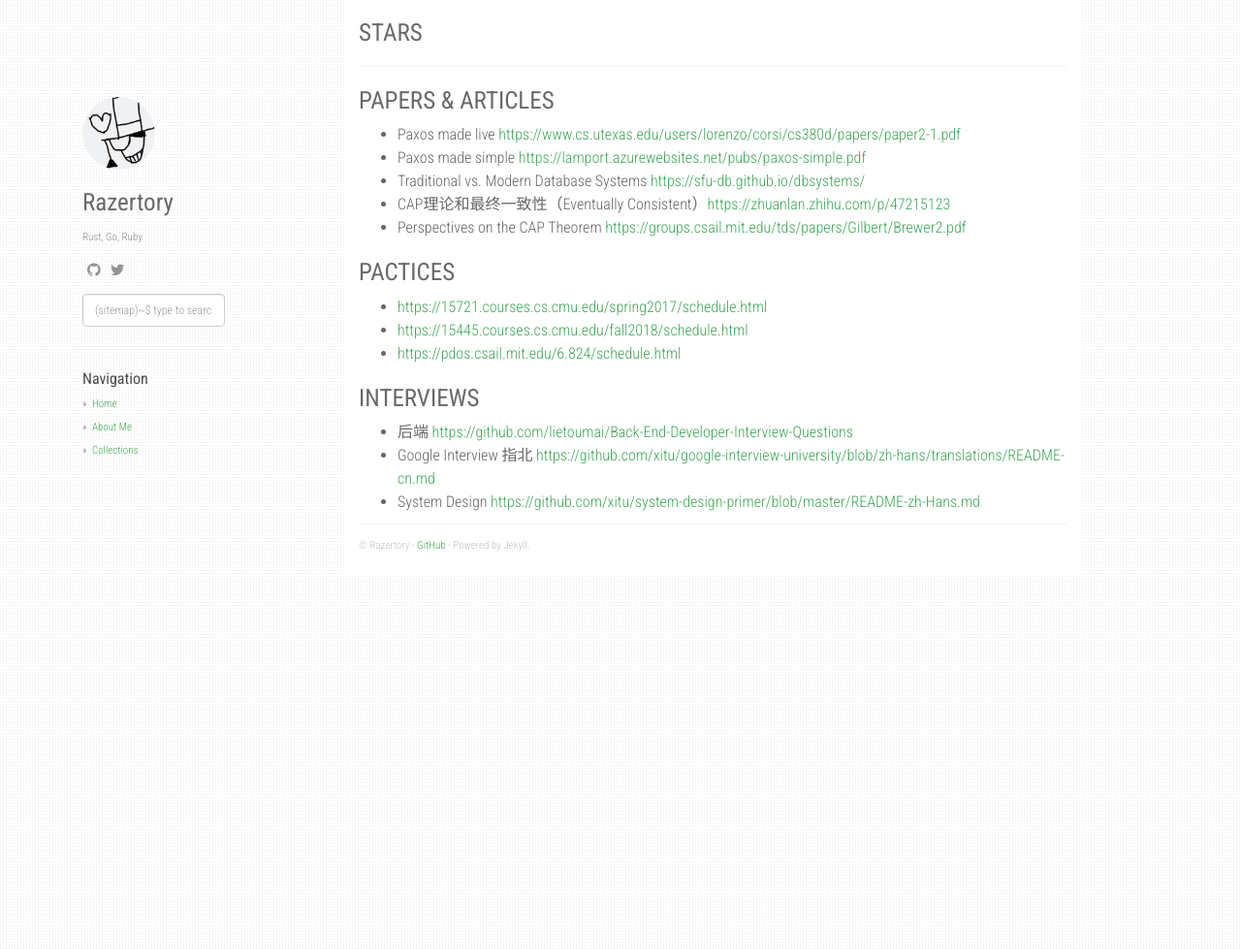
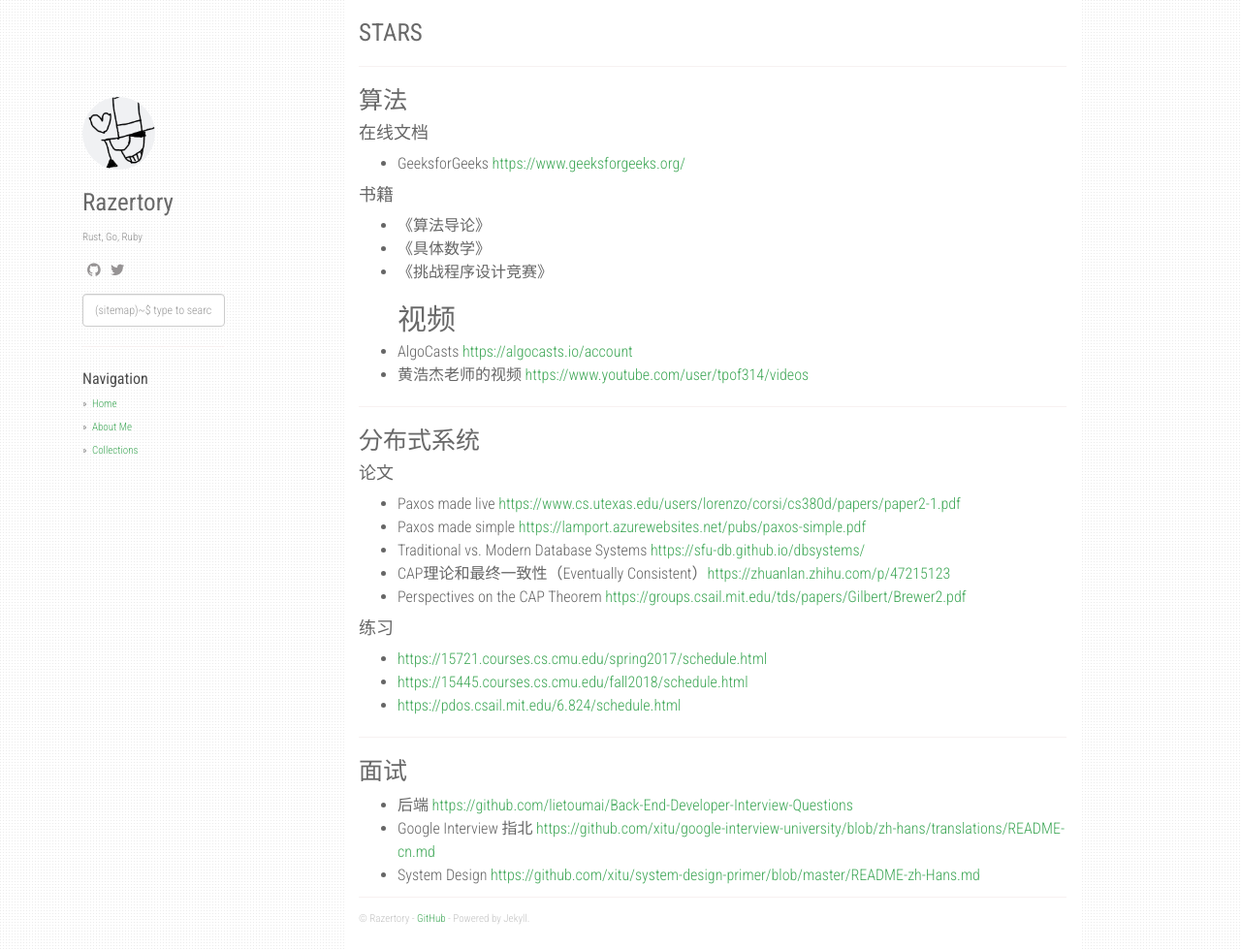
Before and after one commit to razertory/razertory.github.io, a Jekyll site: the page built from collections.md, in a window 1280 px wide and 979 px high. Shown: the whole window at 97% size. Built offline with Jekyll 4.4.1, drawn with Linux system fonts in a browser that asks for light colours; nearby versions of some CDN libraries.

Commit message:
更新收藏

```diff
--- a/collections.md
+++ b/collections.md
@@ -4,19 +4,36 @@ title: STARS
 permalink: /collections/
 ---
 
-# PAPERS & ARTICLES
+# 算法
+
+#### 在线文档
+* GeeksforGeeks <https://www.geeksforgeeks.org/>
+
+#### 书籍
+* 《算法导论》
+* 《具体数学》
+* 《挑战程序设计竞赛》
+## 视频
+* AlgoCasts <https://algocasts.io/account>
+* 黄浩杰老师的视频 <https://www.youtube.com/user/tpof314/videos>
+
+---
+# 分布式系统
+#### 论文
 * Paxos made live <https://www.cs.utexas.edu/users/lorenzo/corsi/cs380d/papers/paper2-1.pdf>
 * Paxos made simple <https://lamport.azurewebsites.net/pubs/paxos-simple.pdf>
 * Traditional vs. Modern Database Systems <https://sfu-db.github.io/dbsystems/>
 * CAP理论和最终一致性（Eventually Consistent）<https://zhuanlan.zhihu.com/p/47215123>
 * Perspectives on the CAP Theorem <https://groups.csail.mit.edu/tds/papers/Gilbert/Brewer2.pdf>
 
-# PACTICES
+#### 练习
 * <https://15721.courses.cs.cmu.edu/spring2017/schedule.html>
 * <https://15445.courses.cs.cmu.edu/fall2018/schedule.html>
 * <https://pdos.csail.mit.edu/6.824/schedule.html>
 
-# INTERVIEWS
+---
+
+# 面试
 * 后端 <https://github.com/lietoumai/Back-End-Developer-Interview-Questions>
 * Google Interview 指北 <https://github.com/xitu/google-interview-university/blob/zh-hans/translations/README-cn.md>
 * System Design <https://github.com/xitu/system-design-primer/blob/master/README-zh-Hans.md>
```
